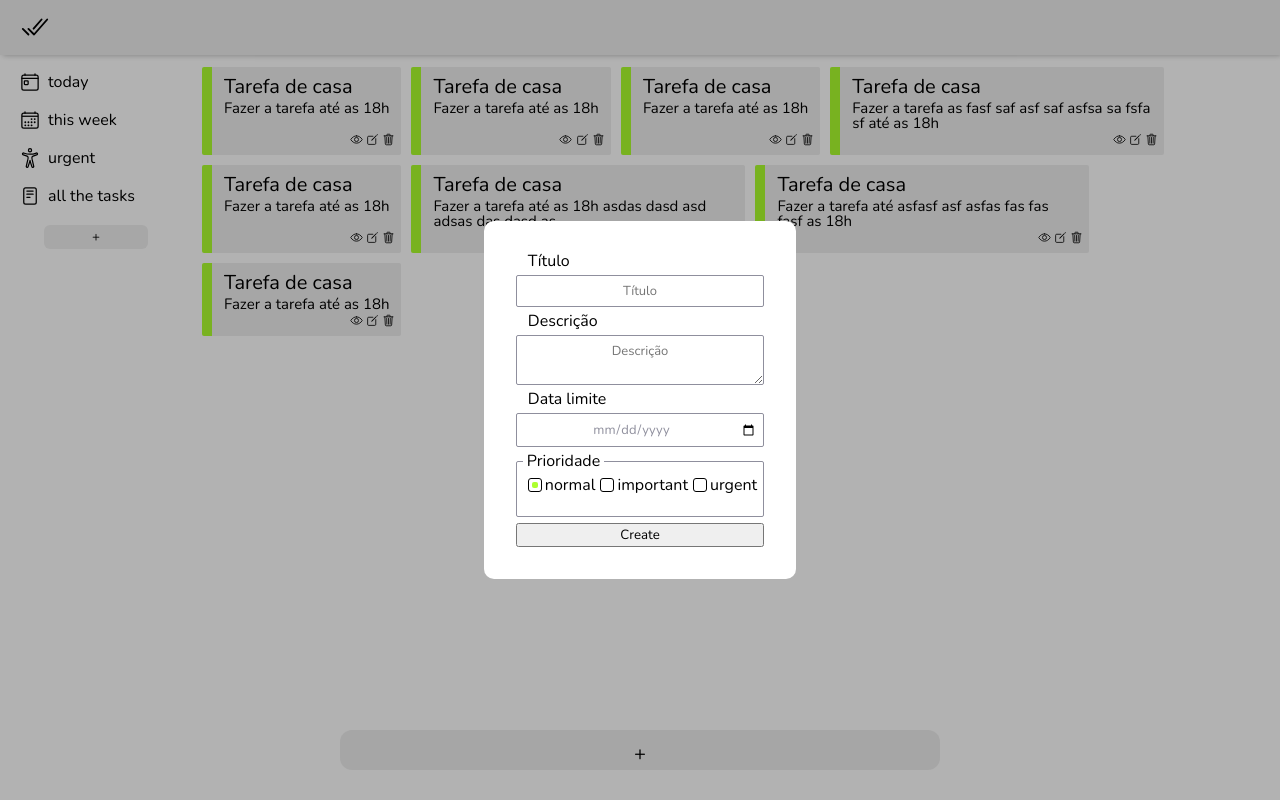
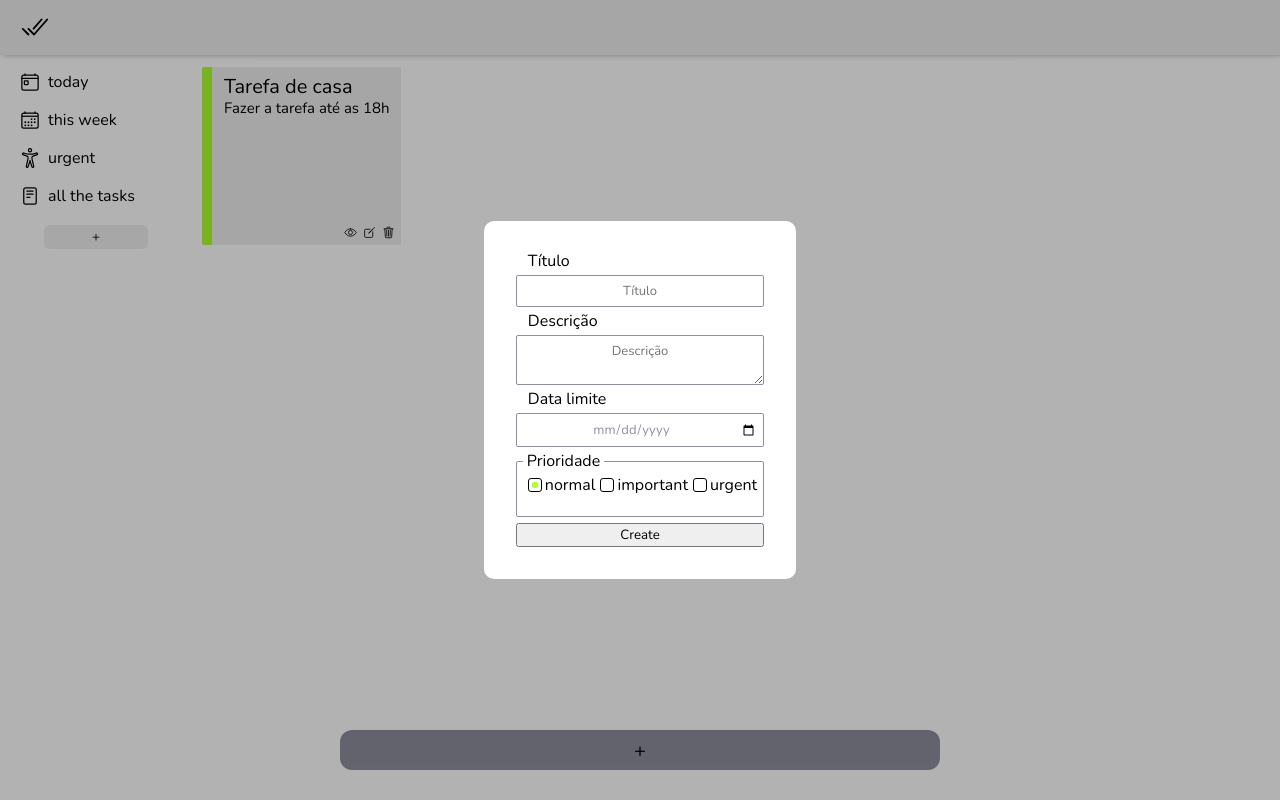
Before and after one commit to Yokuny/Todo-List, a plain HTML site: page index.html in a window 1280 px wide. Drawn offline with nearby package versions, Linux system fonts and the light colour scheme.

Commit message:
all to modules

```diff
--- a/bundle.js
+++ b/bundle.js
@@ -1 +1 @@
-(()=>{let e=[];function t(){document.getElementById("placeToRegisterCardRender").style.display="none"}localStorage.taskList?(e=JSON.parse(localStorage.getItem("taskList")),t()):console.log("não há data"),document.getElementById("taskInput").addEventListener("submit",(n=>{n.preventDefault();let a="";a=document.getElementById("urgent").checked?"urgent":document.getElementById("important").checked?"important":"normal";let l=((e,t,n,a)=>{let l;switch(a){case"normal":l="lawngreen";break;case"important":l="dodgerblue";break;case"urgent":l="crimson";break;default:l="green"}return{title:e,description:t,dueDate:n,priority:l}})(document.getElementById("taskTitle").value,document.getElementById("taskDescription").value,document.getElementById("dueData").value,a);e.push(l),localStorage.setItem("taskList",JSON.stringify(e)),t()}))})();
+(()=>{"use strict";function e(){document.getElementById("placeToRegisterCardRender").style.display="none"}document.getElementById("registerTaskCard").addEventListener("click",(()=>{document.getElementById("placeToRegisterCardRender").style.display="initial"}));let t=[];localStorage.taskList?(t=JSON.parse(localStorage.getItem("taskList")),e()):console.log("não há data"),document.getElementById("taskInput").addEventListener("submit",(n=>{n.preventDefault();let a="";a=document.getElementById("urgent").checked?"urgent":document.getElementById("important").checked?"important":"normal";let l=((e,t,n,a)=>{let l;switch(a){case"normal":l="lawngreen";break;case"important":l="dodgerblue";break;case"urgent":l="crimson";break;default:l="green"}return{title:e,description:t,dueDate:n,priority:l}})(document.getElementById("taskTitle").value,document.getElementById("taskDescription").value,document.getElementById("dueData").value,a);t.push(l),localStorage.setItem("taskList",JSON.stringify(t)),e(),document.getElementById("taskTitle").value="",document.getElementById("taskDescription").value="",document.getElementById("dueData").value=""}))})();
--- a/index.html
+++ b/index.html
@@ -5,7 +5,8 @@
     <meta charset="UTF-8">
     <meta http-equiv="X-UA-Compatible" content="IE=edge">
     <meta name="viewport" content="width=device-width, initial-scale=1.0">
-    <title>Document</title>
+    <title>to-do</title>
+    <link rel="shortcut icon" href="checkmark-done-outline.svg" type="image/x-icon">
     <link rel="preconnect" href="https://fonts.googleapis.com">
     <link rel="preconnect" href="https://fonts.gstatic.com" crossorigin>
     <link href="https://fonts.googleapis.com/css2?family=Nunito:ital,wght@0,300;0,400;0,500;0,700;1,400&display=swap" rel="stylesheet">
@@ -16,6 +17,7 @@
 <!-- https://www.qodo.co.uk/blog/javascript-enabling-and-disabling-form-field-elements/
 para desativar elementos do input quando implementar opção de Task List e Quote -->
 <body>
+    <!--Floating screen to register-->
     <div id="placeToRegisterCardRender">
         <section class="registerScreen">
             <div class="floatingCard">
@@ -40,9 +42,11 @@ para desativar elementos do input quando implementar opção de Task List e Quot
             </div>
         </section>
     </div>
+    <!-- page header -->
     <header>
         <ion-icon name="checkmark-done-outline"></ion-icon>
     </header>
+    <!-- aside menu projetos -->
     <main>
         <aside>
             <div id="projectList">
@@ -67,84 +71,8 @@ para desativar elementos do input quando implementar opção de Task List e Quot
                 <button>+</button>
             </div>
         </aside>
+        <!-- display de todas as tarefas -->
         <section id="itens">
-            <div class="item">
-                <div>
-                    <h4>Tarefa de casa</h4>
-                    <p>Fazer a tarefa até as 18h</p>
-                </div>
-                <div class="cardIcons">
-                    <ion-icon name="eye-outline"></ion-icon>
-                    <ion-icon name="create-outline"></ion-icon>
-                    <ion-icon name="trash-outline"></ion-icon>
-                </div>
-            </div>
-            <div class="item">
-                <div>
-                    <h4>Tarefa de casa</h4>
-                    <p>Fazer a tarefa até as 18h</p>
-                </div>
-                <div class="cardIcons">
-                    <ion-icon name="eye-outline"></ion-icon>
-                    <ion-icon name="create-outline"></ion-icon>
-                    <ion-icon name="trash-outline"></ion-icon>
-                </div>
-            </div>
-            <div class="item">
-                <div>
-                    <h4>Tarefa de casa</h4>
-                    <p>Fazer a tarefa até as 18h</p>
-                </div>
-                <div class="cardIcons">
-                    <ion-icon name="eye-outline"></ion-icon>
-                    <ion-icon name="create-outline"></ion-icon>
-                    <ion-icon name="trash-outline"></ion-icon>
-                </div>
-            </div>
-            <div class="item">
-                <div>
-                    <h4>Tarefa de casa</h4>
-                    <p>Fazer a tarefa as fasf saf asf saf asfsa sa fsfa sf  até as 18h</p>
-                </div>
-                <div class="cardIcons">
-                    <ion-icon name="eye-outline"></ion-icon>
-                    <ion-icon name="create-outline"></ion-icon>
-                    <ion-icon name="trash-outline"></ion-icon>
-                </div>
-            </div>
-            <div class="item">
-                <div>
-                    <h4>Tarefa de casa</h4>
-                    <p>Fazer a tarefa até as 18h</p>
-                </div>
-                <div class="cardIcons">
-                    <ion-icon name="eye-outline"></ion-icon>
-                    <ion-icon name="create-outline"></ion-icon>
-                    <ion-icon name="trash-outline"></ion-icon>
-                </div>
-            </div>
-            <div class="item">
-                <div>
-                    <h4>Tarefa de casa</h4>
-                    <p>Fazer a tarefa até as 18h asdas dasd asd adsas das dasd as</p>
-                </div>
-                <div class="cardIcons">
-                    <ion-icon name="eye-outline"></ion-icon>
-                    <ion-icon name="create-outline"></ion-icon>
-                    <ion-icon name="trash-outline"></ion-icon>
-                </div>
-            </div>
-            <div class="item">
-                <div>
-                    <h4>Tarefa de casa</h4>
-                    <p>Fazer a tarefa até  asfasf  asf asfas fas fas fasf as 18h</p>
-                </div>
-                <div class="cardIcons">
-                    <ion-icon name="eye-outline"></ion-icon>
-                    <ion-icon name="create-outline"></ion-icon>
-                    <ion-icon name="trash-outline"></ion-icon>
-                </div>
-            </div>
             <div class="item">
                 <div>
                     <h4>Tarefa de casa</h4>
@@ -158,8 +86,9 @@ para desativar elementos do input quando implementar opção de Task List e Quot
             </div>
         </section>
     </main>
+    <!-- Botão parte inferior -->
     <footer>
-        <button onclick="registerCard()">+</button>
+        <button id="registerTaskCard">+</button>
     </footer>
 </body>
 <script src="bundle.js"></script>
--- a/style.css
+++ b/style.css
@@ -74,11 +74,14 @@ footer{
 footer > button{
     width: min(65%, 600px);
     height: 40px;
+    display: flex;
+    justify-content: center;
+    align-items: center;
     border: 0;
-    background-color: var(--light-gray);
     border-radius: 12px;
     margin-bottom: 30px;
     font-size: 2rem;
+    background-color: var(--gray);
     transition: all 400ms ease-in-out;
     padding: 10px;
 }
@@ -115,11 +118,28 @@ footer > button:hover::after{
 .cardIcons{
     position: absolute;
     bottom: 0;
+    display: flex;
     font-size: 1.3rem;
-    gap: 8px;
+    gap: 6px;
     right: 6px;
     bottom: 6px;
-}/*  */
+}
+.cardIcons ion-icon{
+    transition: all 150ms ease-in-out;
+}
+.cardIcons ion-icon:hover{
+    font-size: 1.5rem;
+}
+.cardIcons ion-icon:nth-child(1):hover{
+    color: var(--blue);
+}
+.cardIcons ion-icon:nth-child(2):hover{
+    color: var(--green);
+}
+.cardIcons ion-icon:nth-child(3):hover{
+    color: var(--red);
+}
+/*  */
 @media (max-width:825px) {
     main{
         display: initial;
```
Also changed, not shown: checkmark-done-outline.svg (added).
